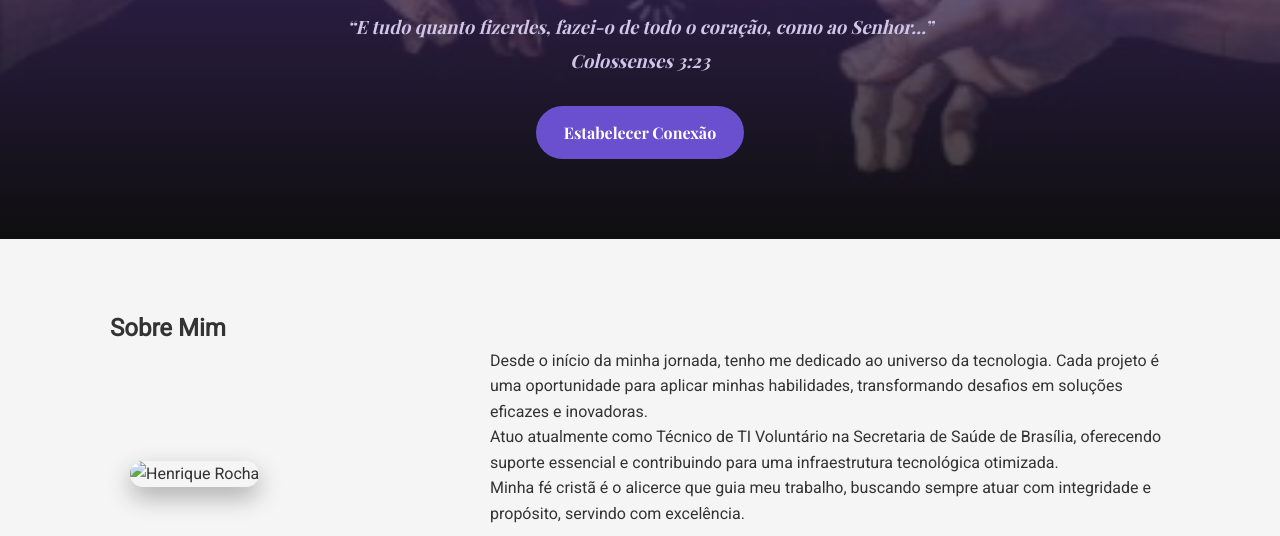
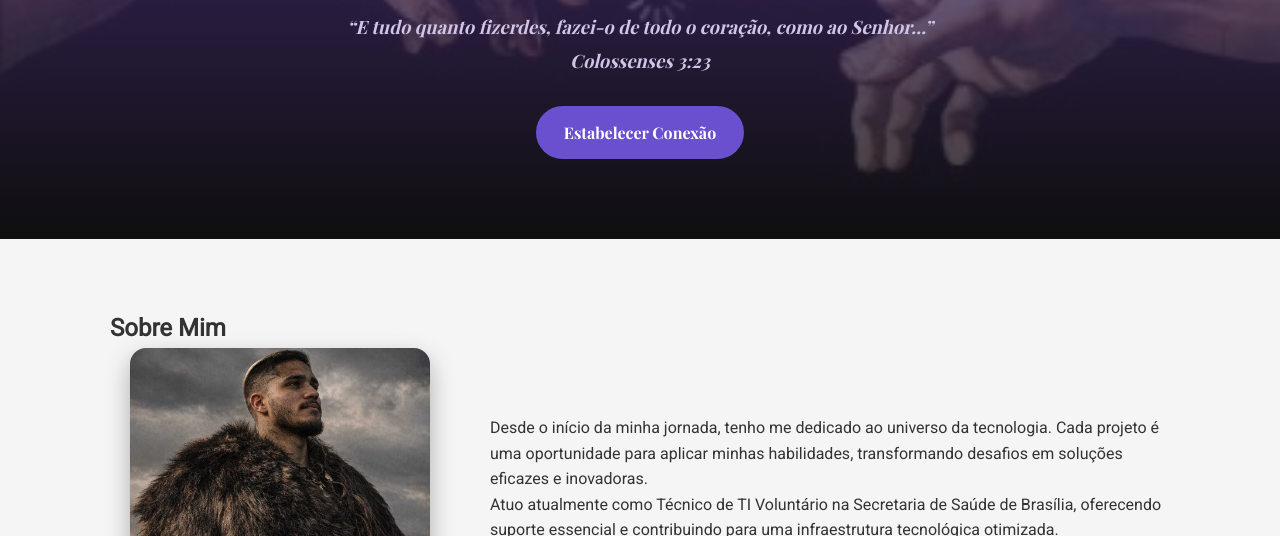
Before and after one commit to Shakalinux/Shakalinux.github.io, a plain HTML site: page index.html in a window 1280 px wide. Shown: the part 264-800 px from the top of the page. Drawn offline with nearby package versions, Linux system fonts and the light colour scheme.

Commit message:
Update profile photo source in index.html

```diff
--- a/index.html
+++ b/index.html
@@ -26,7 +26,7 @@
       <h2>Sobre Mim</h2>
       <div class="about-grid">
         <div class="photo-container">
-          <img src="/img/henrique.jfif" alt="Henrique Rocha" class="profile-photo" />
+          <img src="/img/henrique.jpg" alt="Henrique Rocha" class="profile-photo" />
         </div>
         <div class="about-text">
           <p>Desde o início da minha jornada, tenho me dedicado ao universo da tecnologia. Cada projeto é uma oportunidade para aplicar minhas habilidades, transformando desafios em soluções eficazes e inovadoras.</p>
```
